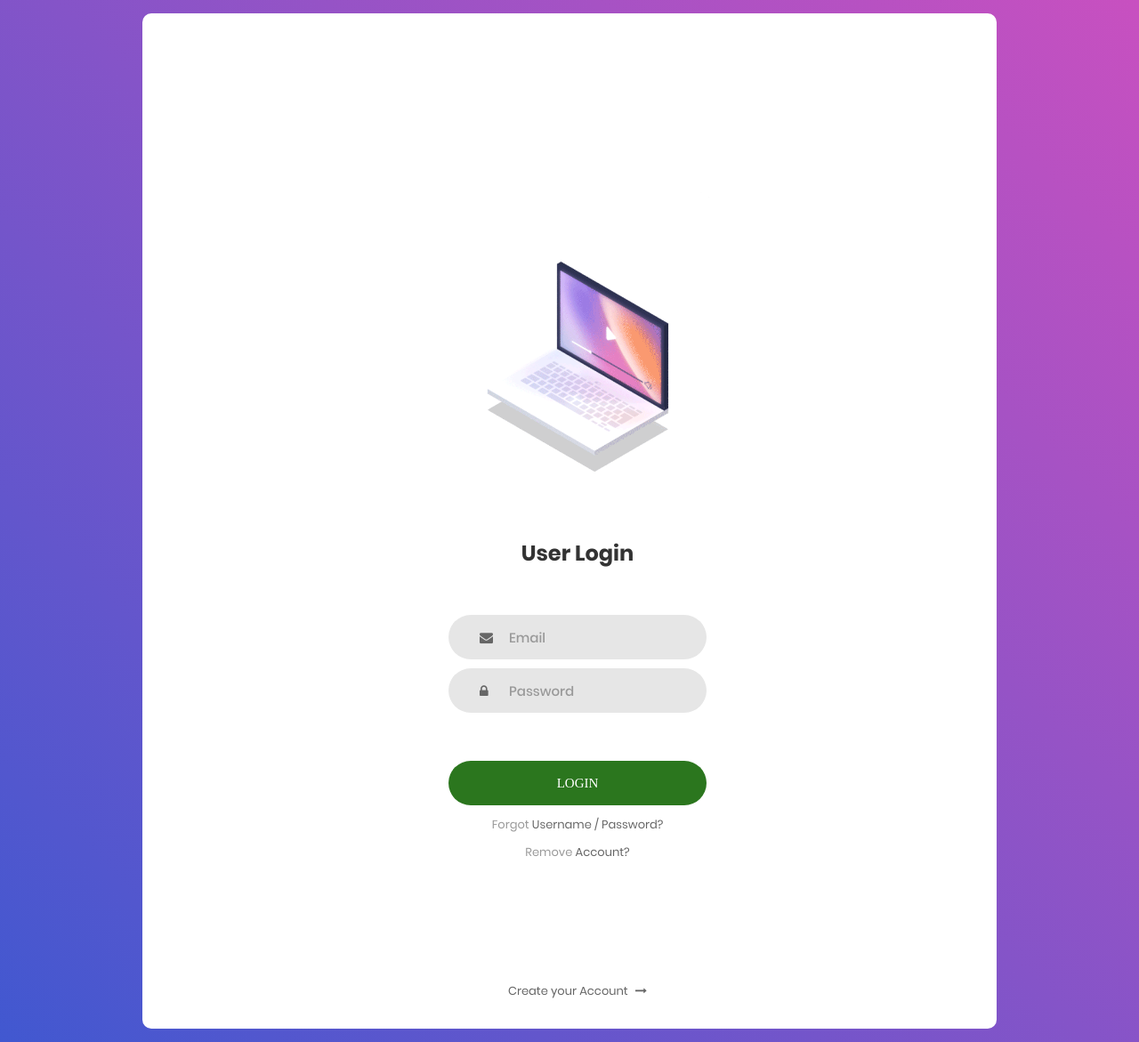
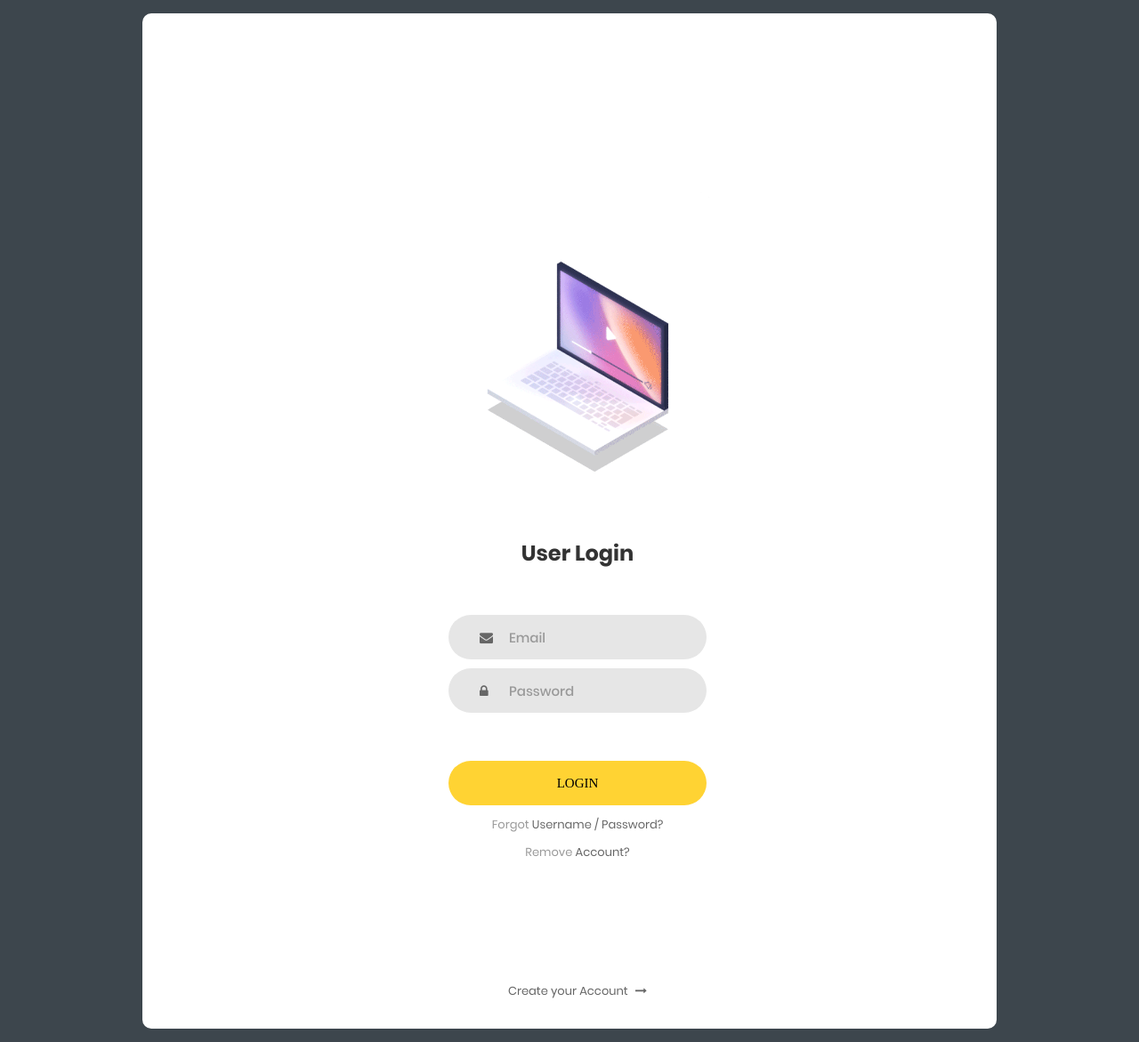
Before and after one commit to Codi50260/Online-Store, a PHP site: page / in a window 1280 px wide. Shown: the whole page at 89% size. Run offline with PHP 8.4, Linux system fonts and the light colour scheme; some web fonts are replaced.

Commit message:
Final Template

```diff
--- a/css/main.css
+++ b/css/main.css
@@ -169,10 +169,11 @@ iframe {
   align-items: center;
   padding: 15px;
   background: #9053c7;
-  background: -webkit-linear-gradient(-135deg, #c850c0, #4158d0);
-  background: -o-linear-gradient(-135deg, #c850c0, #4158d0);
-  background: -moz-linear-gradient(-135deg, #c850c0, #4158d0);
-  background: linear-gradient(-135deg, #c850c0, #4158d0);
+  background: -webkit-linear-gradient(-135deg, #3d464d, #3d464d);
+  background: -o-linear-gradient(-135deg, #3d464d, #3d464d);
+  background: -moz-linear-gradient(-135deg, #3d464d, #3d464d);
+  background: linear-gradient(-135deg, #3d464d, #3d464d);
+  /* ffd333 */
 }
 
 .wrap-login100 {
@@ -327,13 +328,13 @@ iframe {
   font-family: Montserrat-Bold;
   font-size: 15px;
   line-height: 1.5;
-  color: #fff;
+  color: rgb(0, 0, 0);
   text-transform: uppercase;
 
   width: 100%;
   height: 50px;
   border-radius: 25px;
-  background: #2b761e;
+  background: #ffd333;
   display: -webkit-box;
   display: -webkit-flex;
   display: -moz-box;
```
Also changed, not shown: css/style.css.
